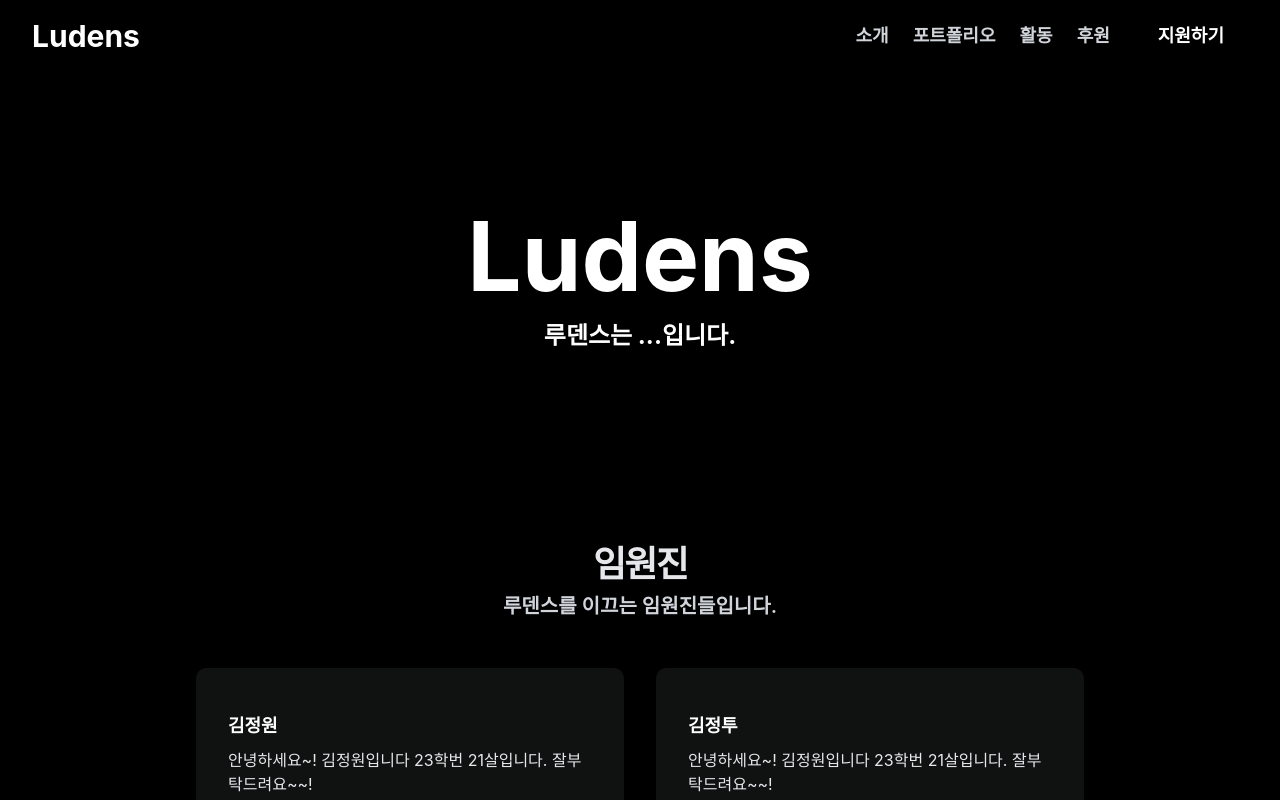
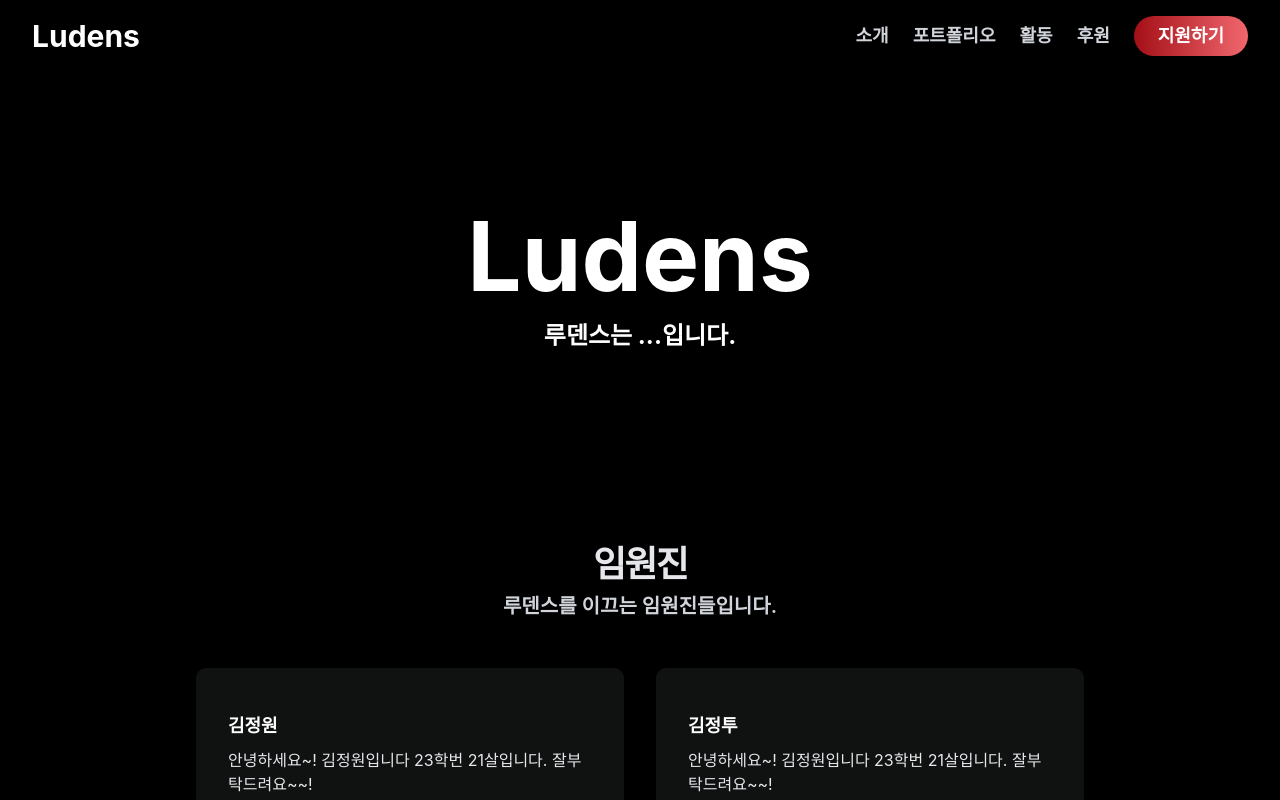
Before and after one commit to CuriHuS/ludens-homepage, a Next.js app: page /about in a window 1280 px wide. Shown: the top 800 px of the page. Built offline with nearby package versions, Linux system fonts and the light colour scheme.

Commit message:
chore: add tailwind styles

```diff
--- a/tailwind.config.ts
+++ b/tailwind.config.ts
@@ -11,6 +11,16 @@ export default {
       colors: {
         background: "var(--background)",
         foreground: "var(--foreground)",
+        'kyunghee-red': '#A40F16',
+        'kyunghee-red-20': '#F7A8AC',
+        'kyunghee-red-50': '#F1676E',
+      },
+      backgroundSize: {
+        'size-200': '200% 200%',
+      },
+      backgroundPosition: {
+        'pos-0': '0% 0%',
+        'pos-100': '100% 100%',
       },
     },
   },
```
